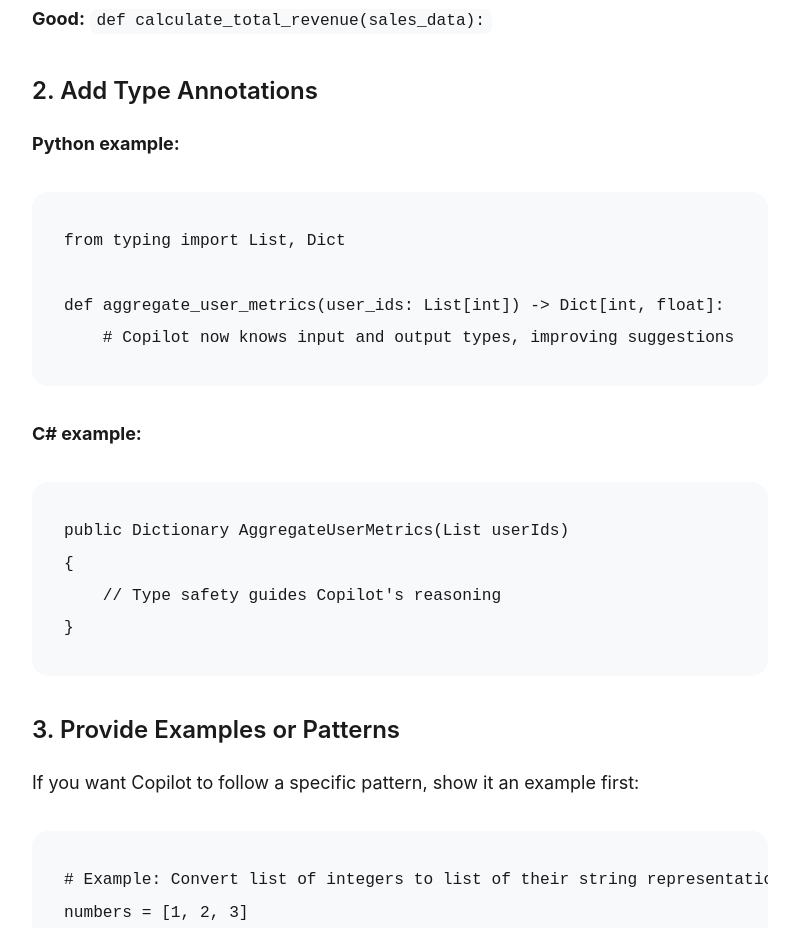
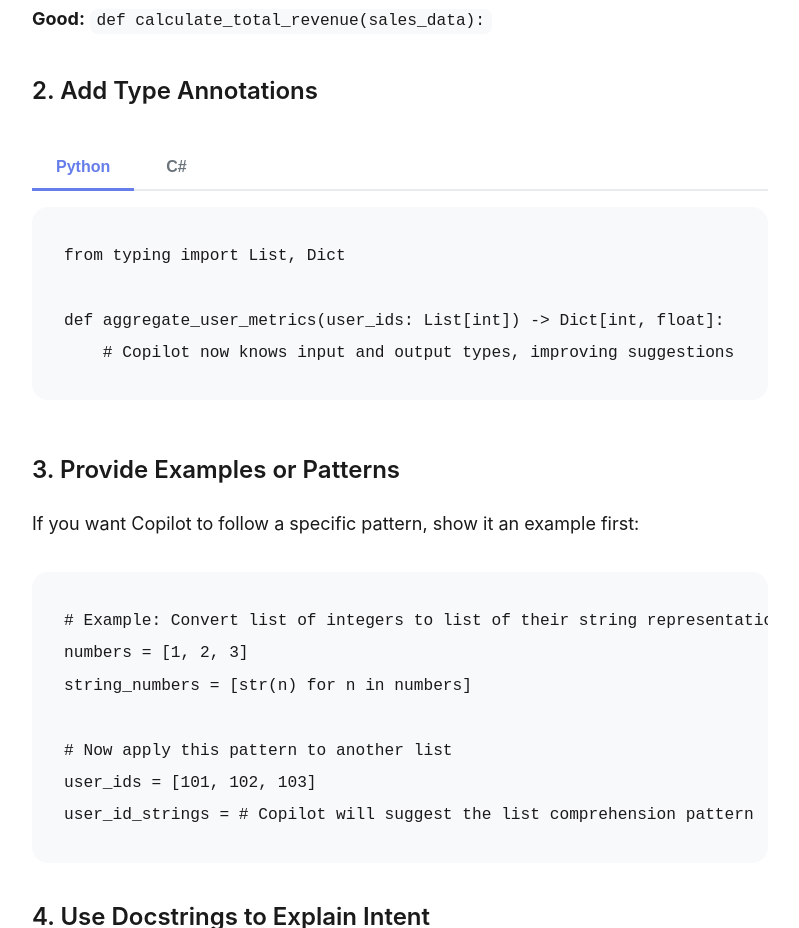
Before and after one commit to codess-aus/AI-Assisted-Dev-with-GitHub-Copilot, a website: page posts/part2-mental-models.html in a window 1280 px wide. Shown: the part 5676-6604 px from the top of the page, without its empty margins (240-1039 px from the left). Drawn offline with Linux system fonts and the light colour scheme.

Commit message:
feat: add language-specific tabs for Python and C# examples in documentation

```diff
--- a/posts/part2-mental-models.html
+++ b/posts/part2-mental-models.html
@@ -133,17 +133,27 @@
             <p><strong>Good:</strong> <code>def calculate_total_revenue(sales_data):</code></p>
 
             <h3>2. Add Type Annotations</h3>
-            <p><strong>Python example:</strong></p>
-            <pre><code>from typing import List, Dict
+
+            <div class="language-tabs">
+                <button class="language-tab active" data-language="python">Python</button>
+                <button class="language-tab" data-language="csharp">C#</button>
+            </div>
+
+            <div class="tab-content-container">
+                <div class="tab-content active" data-language="python">
+                    <pre><code>from typing import List, Dict
 
 def aggregate_user_metrics(user_ids: List[int]) -> Dict[int, float]:
     # Copilot now knows input and output types, improving suggestions</code></pre>
+                </div>
 
-            <p><strong>C# example:</strong></p>
-            <pre><code>public Dictionary<int, double> AggregateUserMetrics(List<int> userIds)
+                <div class="tab-content" data-language="csharp">
+                    <pre><code>public Dictionary<int, double> AggregateUserMetrics(List<int> userIds)
 {
     // Type safety guides Copilot's reasoning
 }</code></pre>
+                </div>
+            </div>
 
             <h3>3. Provide Examples or Patterns</h3>
             <p>If you want Copilot to follow a specific pattern, show it an example first:</p>
```
